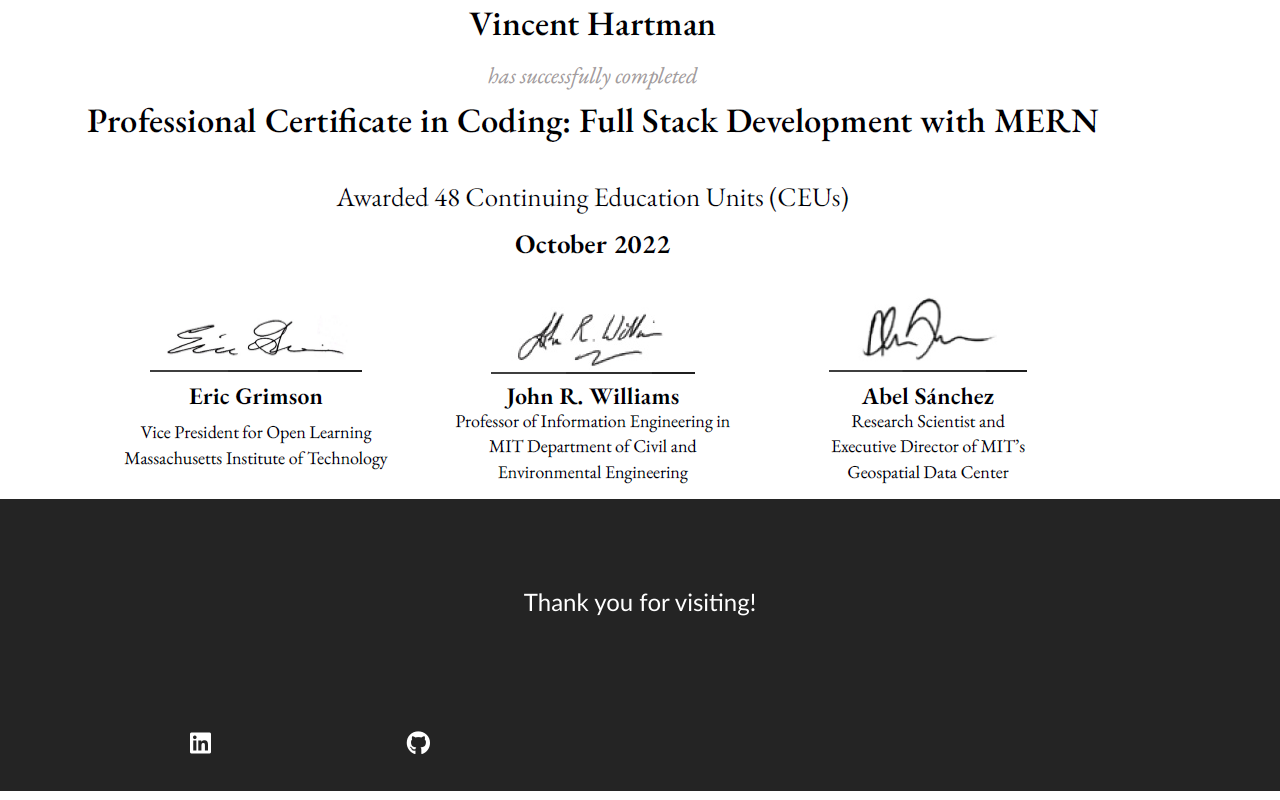
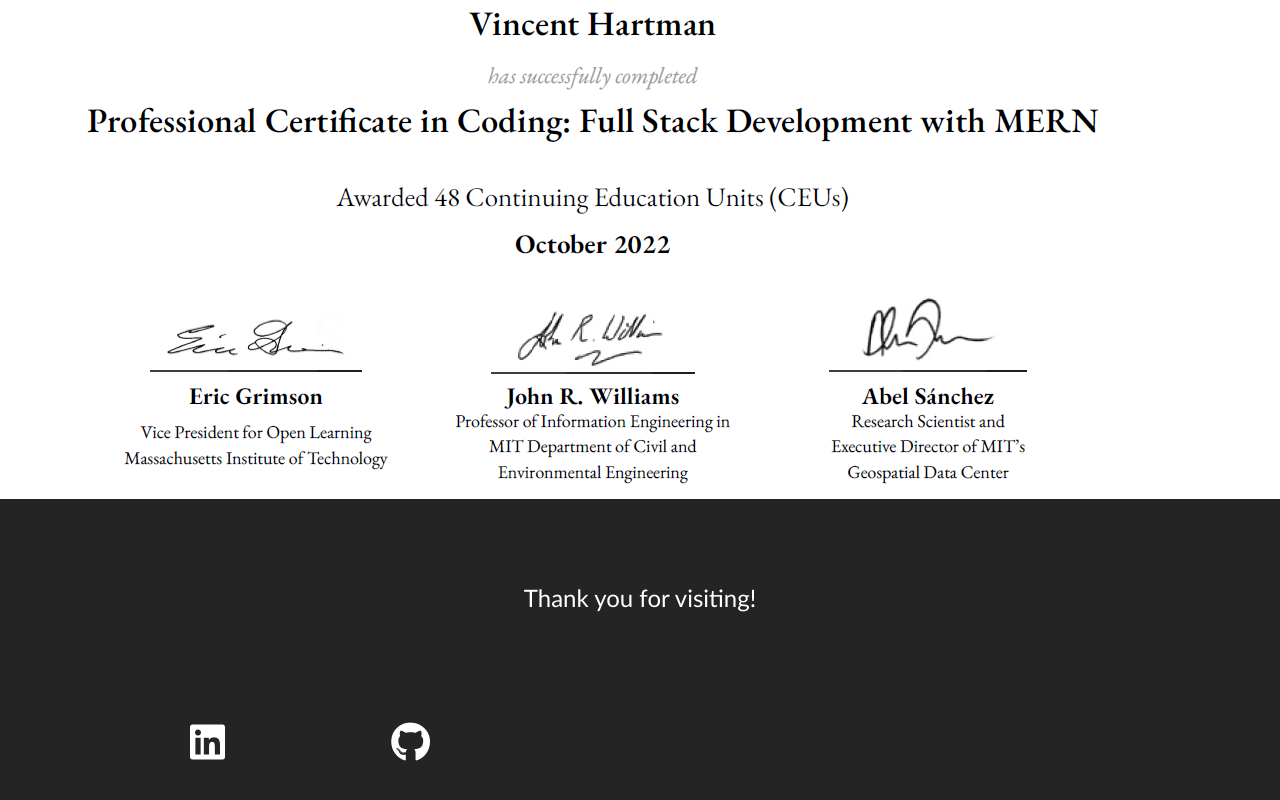
Before and after one commit to vhartman11/reactPortfolio, a React (Create React App) app: page /certificate in a window 1280 px wide. Shown: the part 493-1293 px from the top of the page. Built offline with nearby package versions, Linux system fonts and the light colour scheme.

Commit message:
changed some css

```diff
--- a/src/components/Footer.css
+++ b/src/components/Footer.css
@@ -13,8 +13,8 @@
   justify-content: center;
   align-items: center;
   text-align: center;
-  margin-bottom: 24px;
-  padding: 24px;
+  margin-bottom: 20px;
+  padding: 20px;
   color: #fff;
 }
 
@@ -62,7 +62,7 @@
 /* Social Icons */
 .social-icon-link {
   color: #fff;
-  font-size: 24px;
+  font-size: 40px;
 }
 
 .social-media {
--- a/src/components/pages/AboutMe.css
+++ b/src/components/pages/AboutMe.css
@@ -34,7 +34,7 @@
 .faq > p {
   margin-top: 0px;
   color: #fff;
-  font-size: 32px;
+  font-size: 40px;
   font-family: 'Trebuchet MS', 'Lucida Sans Unicode', 'Lucida Grande', 'Lucida Sans', Arial, sans-serif;
 }
 
```
